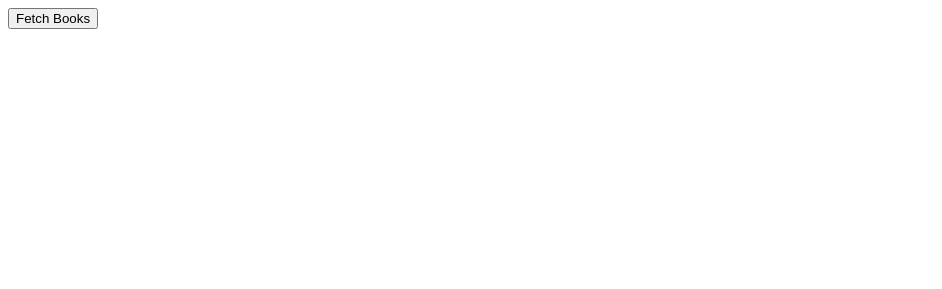
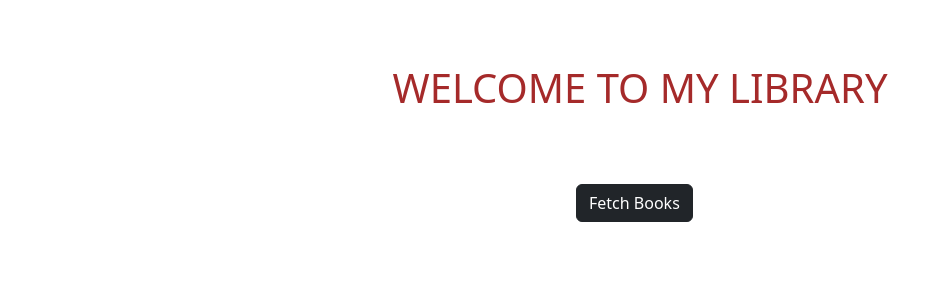
Before and after one commit to Amarr7777/fetch-API, a plain HTML site: page index.html in a window 1280 px wide. Shown: the whole page, without its empty margins (0-942 px from the left). Drawn offline with nearby package versions, Linux system fonts and the light colour scheme.

Commit message:
Add files via upload

```diff
--- a/index.html
+++ b/index.html
@@ -1,15 +1,22 @@
 <!DOCTYPE html>
 <html lang="en">
+
 <head>
     <meta charset="UTF-8">
     <meta name="viewport" content="width=device-width, initial-scale=1.0">
     <title>Books</title>
+    <link rel="stylesheet" href="style.css">
+    <link href="https://cdn.jsdelivr.net/npm/bootstrap@5.3.2/dist/css/bootstrap.min.css" rel="stylesheet"
+        integrity="sha384-T3c6CoIi6uLrA9TneNEoa7RxnatzjcDSCmG1MXxSR1GAsXEV/Dwwykc2MPK8M2HN" crossorigin="anonymous">
 </head>
-<body>
-    <button type="button" onclick="fetchBooks()">Fetch Books</button>
-    <div id="booklist">
 
-    </div>
+<body class="body">
+    <h1 class="head">WELCOME TO MY LIBRARY</h1>
+    <button type="button" class="btn btn-dark" onclick="fetchBooks()">Fetch Books</button>
+
+    <table class="table" id="booklist">
+    </table>
 </body>
 <script src="script.js"></script>
+
 </html>
--- a/script.js
+++ b/script.js
@@ -11,10 +11,16 @@ function fetchBooks() {
         .then(data => {
             console.log(data);
             console.log(data.entries);
-            let html = "";
+            let html = "'<tr><th>TITLE</th><th>Publisher(s)</th><th>PUBLISH DATE</th></tr>'";
             if (data.entries) {
                 data.entries.forEach(entry => {
-                    html += `<div>${entry.key}</div>`;
+                    html += `
+                   <tr>
+                    <td>${entry.title}</td>
+                    <td>${entry.publishers}</td>
+                    <td>${entry.publish_date
+                    }</td>
+                   </tr>`;
                 });
             } else {
                 html = "<div>No entries found.</div>";
--- /dev/null
+++ b/style.css
@@ -0,0 +1,15 @@
+.btn{
+    margin: 5%;
+    margin-left: 45%;
+    background-color: brown;
+}
+.head{
+    margin-top: 5%;
+    text-align: center;
+    color: brown;
+}
+.table{
+    border: 5px solid black;
+    padding: 2%;
+    color: white;
+}
```
